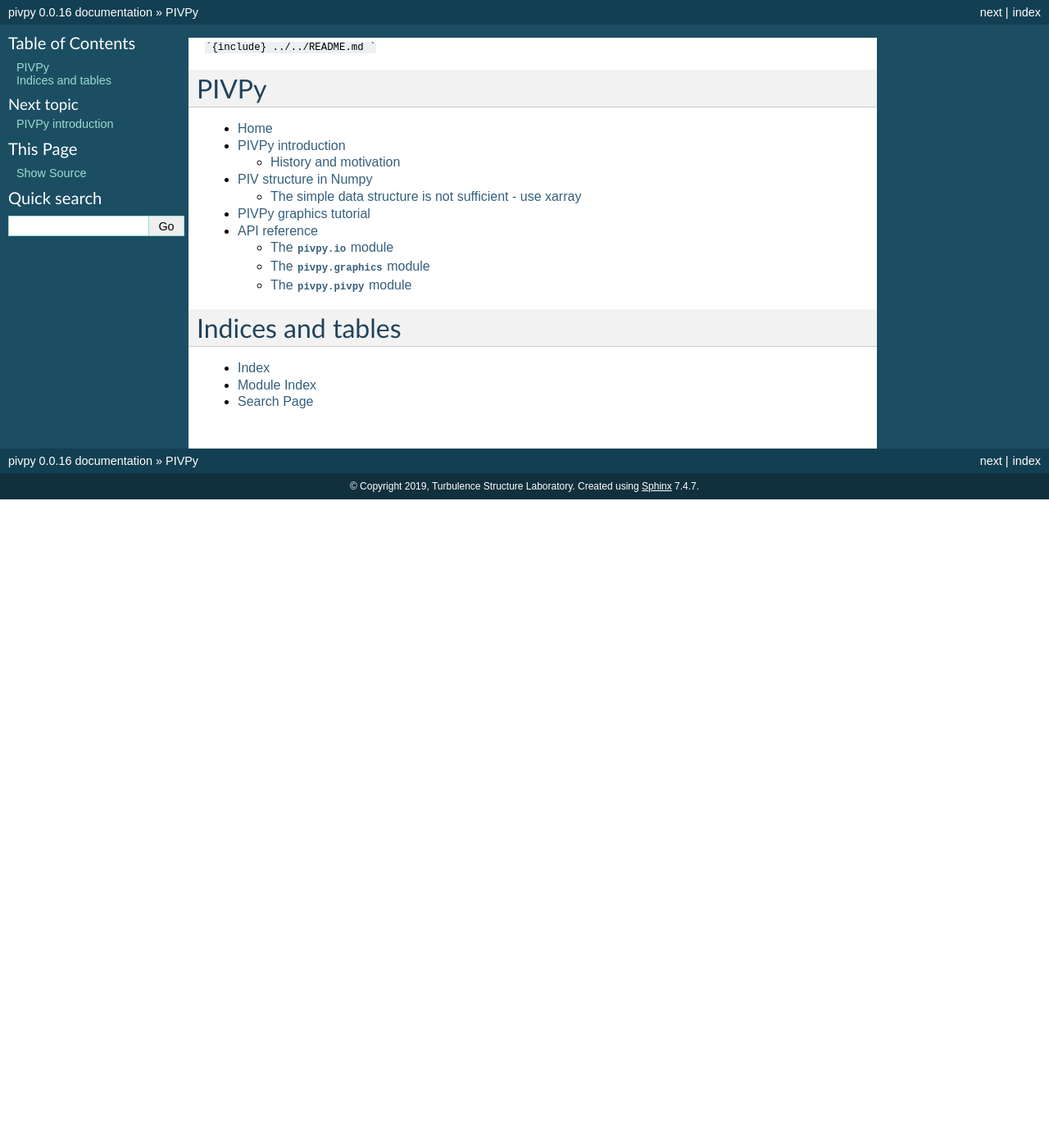
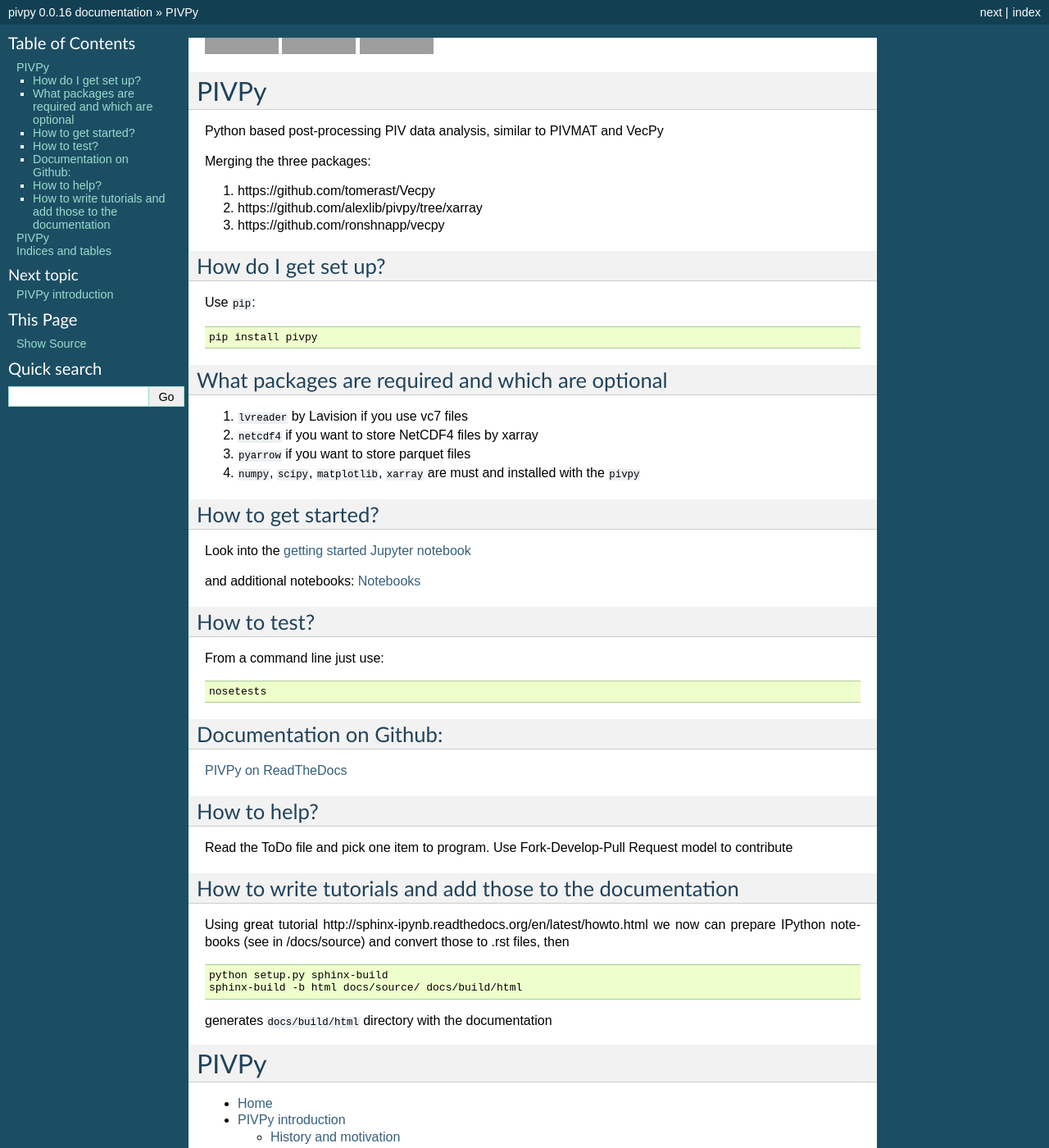
Before and after one commit to alexlib/pivpy, a Sphinx documentation site: the page built from docs/source/index.rst, in a window 1280 px wide and 1400 px high. Shown: the whole window at 82% size. Built offline with Sphinx 7.4.7, drawn with Linux system fonts in a browser that asks for light colours; grey boxes are pictures that could not be loaded.

Commit message:
fixed readme

````diff
--- a/docs/source/conf.py
+++ b/docs/source/conf.py
@@ -53,7 +53,7 @@ exclude_patterns = ["_build"]
 # The theme to use for HTML and HTML Help pages.  See the documentation for
 # a list of builtin themes.
 #
-html_theme = "default"
+html_theme = "classic"
 
 # Add any paths that contain custom static files (such as style sheets) here,
 # relative to this directory. They are copied after the builtin static files,
--- a/docs/source/index.rst
+++ b/docs/source/index.rst
@@ -1,5 +1,5 @@
-```{include} ../../README.md
-```
+.. include:: ../../README.md
+   :parser: myst_parser.sphinx_
 
 PIVPy
 =====
````
